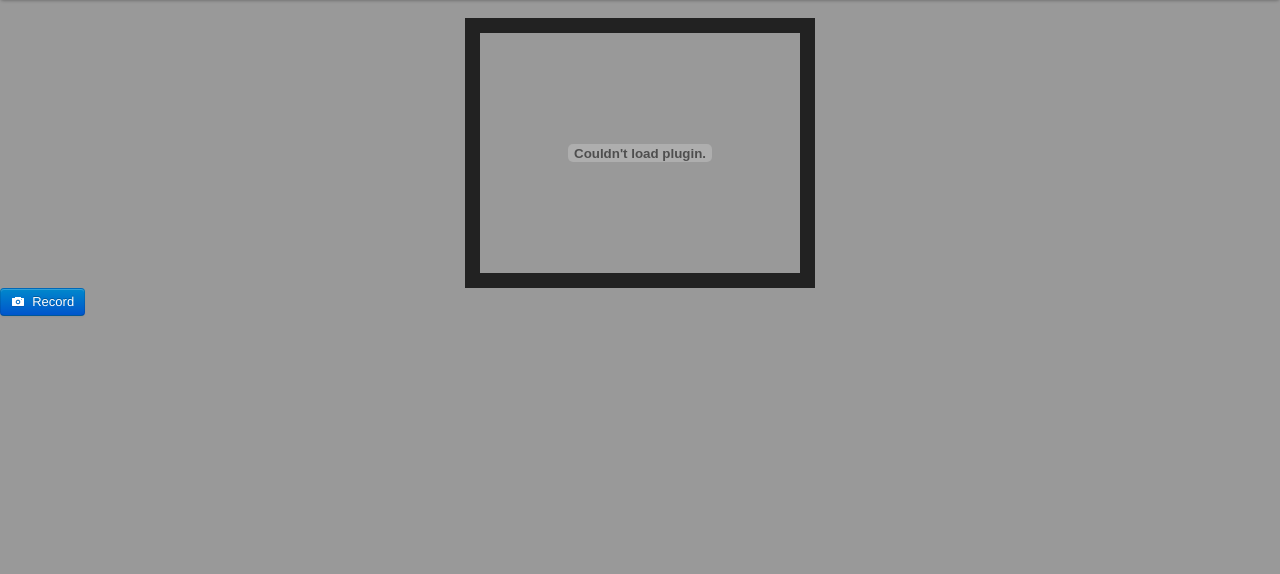
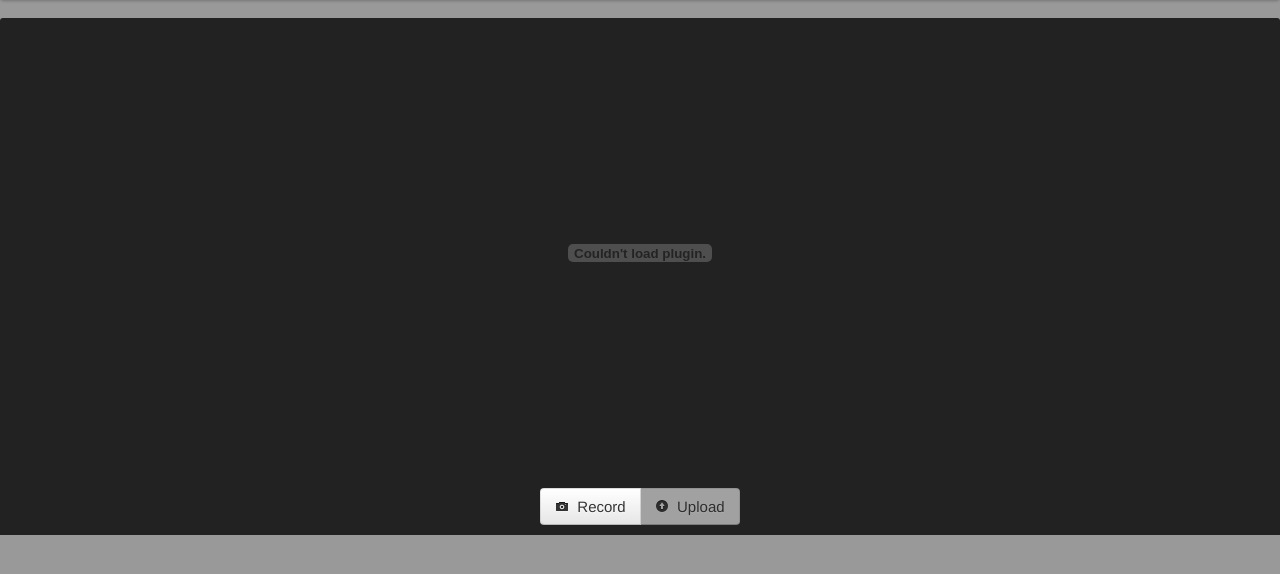
Before and after one commit to terencekwt/xstream, a PHP site: page / in a window 1280 px wide. Shown: the part 40-614 px from the top of the page. Run offline with PHP 8.4, Linux system fonts and the light colour scheme.

Commit message:
Modal getting to work.

```diff
--- a/css/style.css
+++ b/css/style.css
@@ -1,12 +1,28 @@
+div#camera_panel {
+	background-color: #222222;
+	padding: 10px 0px 10px 0px;
+
+	-webkit-border-radius: 3px 3px 0px 0px;
+	-moz-border-radius: 3px 3px 0px 0px;
+	border-radius: 3px 3px 0px 0px;
+}
+
 div#camera {
-	border:15px solid #222222;
-	width:320px;
-	height: 240px;
+	width:600px;
+	height: 450px;
 
 	margin-left: auto;
 	margin-right: auto;
 }
 
-div#control_bar {
+div#controls {
+	width: 200px;
+	text-align: center;
 
+	margin-top: 10px;
+	margin-left: auto;
+	margin-right: auto;
 }
+
+a#upload_btn {
+}
--- a/index.html
+++ b/index.html
@@ -24,7 +24,7 @@
 
 			<ul class="nav pull-right">
 				<li class="divider-vertical"></li>
-				<li class=""><a href="#">Sign Up</a></li>
+				<li class=""><a data-toggle="modal" href="#SignUp_Modal">Sign Up</a></li>
 			</ul>
 		</div>
 	</div>
@@ -34,20 +34,43 @@
 <!--
 <input type="file" accept="image/*;capture=camera">
 -->
-<div id="camera"></div>
-<div id="control_bar">
-<a class="btn btn-primary" href="#">
-	<i class="icon-camera icon-white"></i>
-	&nbsp;Record
-</a>
+<div id="camera_panel">
+	<div id="camera"></div>
+
+
+	<div id="controls" class="btn-group">
+		<a id="record_btn" class="btn btn-large" href="#">
+			<i class="icon-camera"></i>
+			&nbsp;Record
+		</a>
+		<a id="upload_btn" class="btn btn-large disabled" href="#">
+			<i class="icon-circle-arrow-up"></i>
+			&nbsp;Upload
+		</a>
+	</div>
+</div>
+
+
+<div class="modal hide" id="SignUp_Modal">
+  <div class="modal-header">
+    <button type="button" class="close" data-dismiss="modal">×</button>
+    <h3>Modal header</h3>
+  </div>
+  <div class="modal-body">
+    <p>One fine body…</p>
+  </div>
+  <div class="modal-footer">
+    <a href="#" class="btn" data-dismiss="modal">Close</a>
+    <a href="#" class="btn btn-primary">Save changes</a>
+  </div>
 </div>
 
 
 
 <script type="text/javascript">
 $("#camera").webcam({
-	width: 320,
-	height: 240,
+	width: 600,
+	height: 450,
 	mode: "callback",
 	swffile: "./jQuery-webcam/jscam_canvas_only.swf",
 	onTick: function() {},
```
